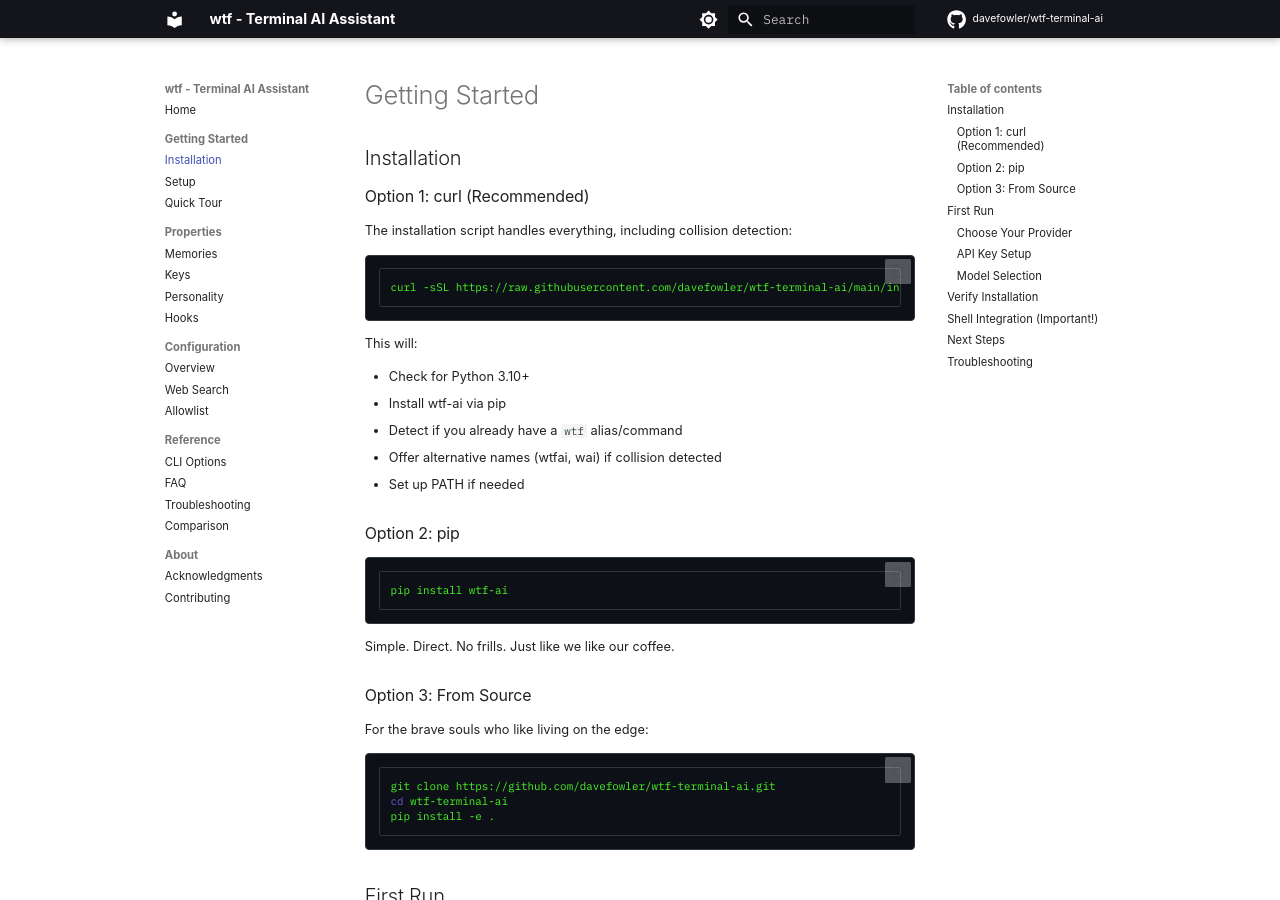
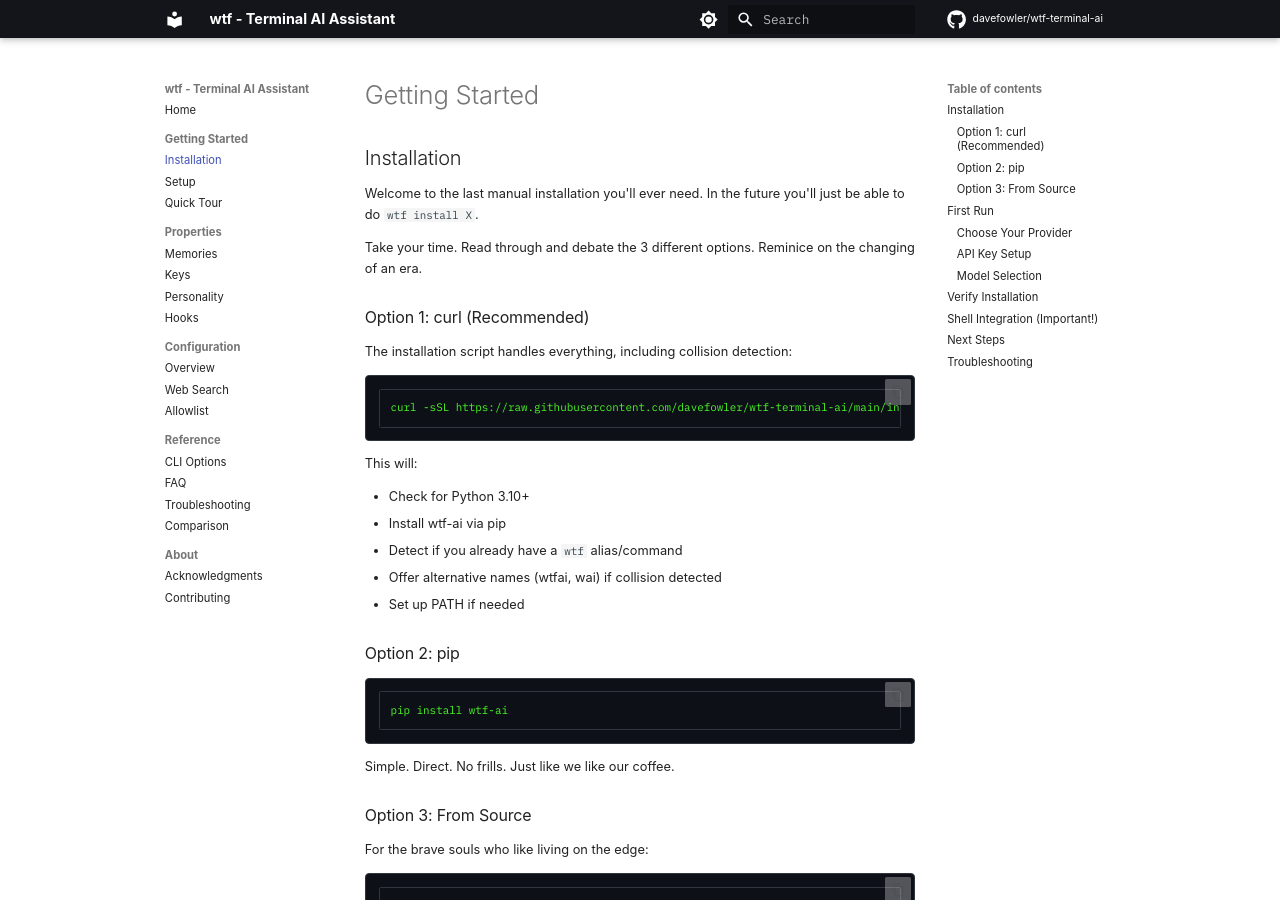
Before and after one commit to davefowler/wtf-terminal-ai, an MkDocs documentation site: the page built from docs/getting-started.md, in a window 1280 px wide and 900 px high. Built offline with MkDocs 1.6.1 and Material for MkDocs 9.7.7, drawn with Linux system fonts in a browser that asks for light colours; comment, search, counter and statistics services are not loaded.

Commit message:
add more docs

````diff
--- a/docs/getting-started.md
+++ b/docs/getting-started.md
@@ -1,6 +1,10 @@
 # Getting Started
 
 ## Installation
+
+Welcome to the last manual installation you'll ever need.  In the future you'll just be able to do ```wtf install X```.
+
+Take your time. Read through and debate the 3 different options. Reminice on the changing of an era.
 
 ### Option 1: curl (Recommended)
 
````
